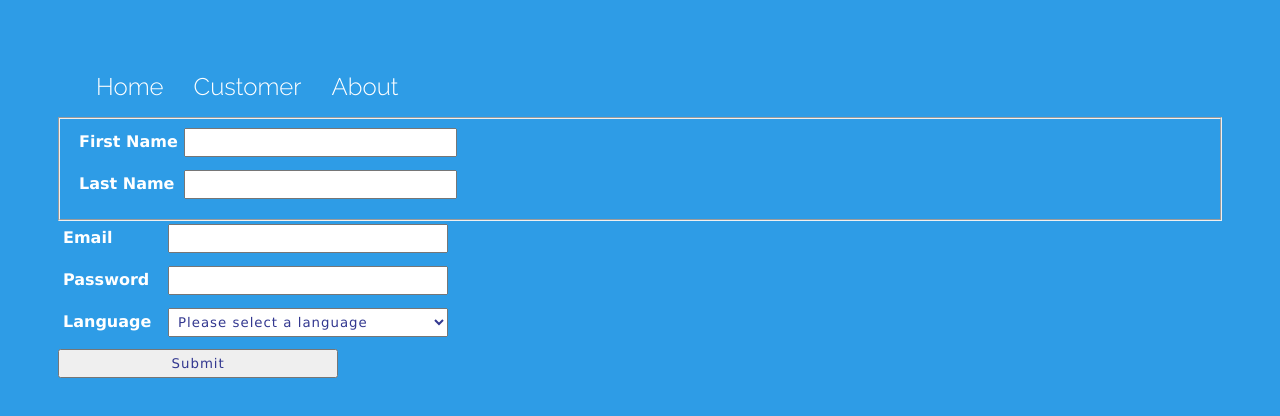
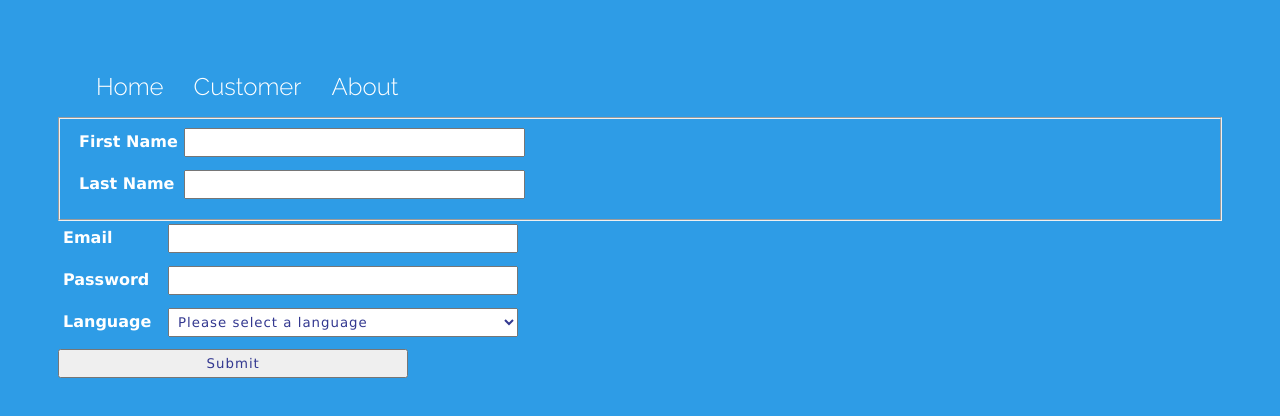
Before and after one commit to farkalit76/ng5, an Angular app in the folder code/ng5/: page /customer in a window 1280 px wide. Shown: the top 416 px of the page. Built offline with nearby package versions, Linux system fonts and the light colour scheme.

Commit message:
first commit

```diff
--- a/code/ng5/src/app/customer/customer.component.css
+++ b/code/ng5/src/app/customer/customer.component.css
@@ -15,7 +15,7 @@
 .form-control{
     font-family: Geneva, Verdana, sans-serif;
     color: #333890;
-    width: 40%;
+    width: 50%;
     box-sizing:
     border-box;
     padding: 5px 5px 5px 5px;
```
